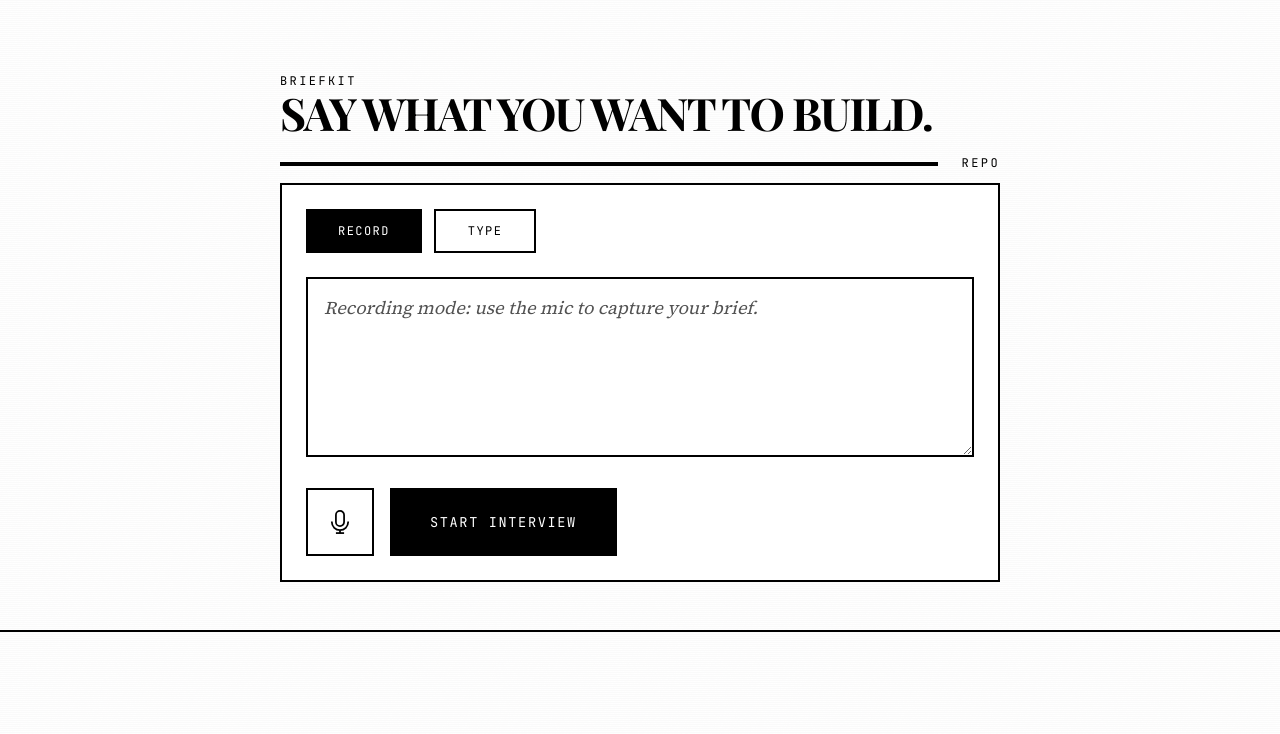
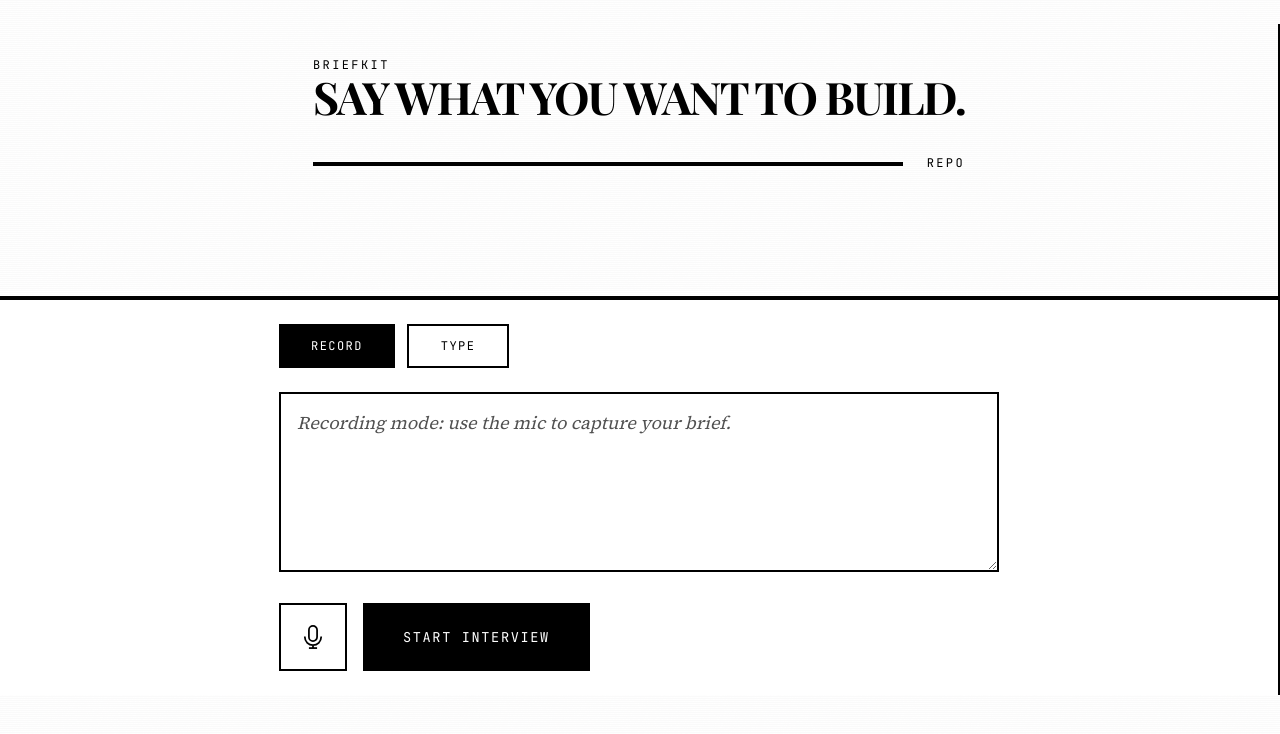
Before and after one commit to moeghashim/BriefKit, a Next.js app: page / in a window 1280 px wide. Shown: the top 734 px of the page. Built offline with nearby package versions, Linux system fonts and the light colour scheme.

Commit message:
Refactor workspace layout for consistency
- Update .workspace-left to flex column with fixed input area
- Unify InterviewClient structure to prevent layout shifts
- Improve transitions between brief and interview states

```diff
--- a/app/globals.css
+++ b/app/globals.css
@@ -66,7 +66,15 @@
   align-items: start;
 }
 
-.workspace-left,
+.workspace-left {
+  display: flex;
+  flex-direction: column;
+  height: 100%;
+  border-right: 2px solid var(--foreground);
+  transition: transform 300ms ease, opacity 300ms ease;
+  overflow: hidden;
+}
+
 .workspace-right {
   display: grid;
   gap: 1.5rem;
@@ -76,9 +84,23 @@
   transition: transform 300ms ease, opacity 300ms ease;
 }
 
+.content-scroll-area {
+  flex: 1;
+  overflow-y: auto;
+  display: flex;
+  flex-direction: column;
+}
+
+.fixed-input-area {
+  flex: 0 0 auto;
+  z-index: 10;
+  background: var(--background);
+  border-top: 2px solid var(--foreground);
+}
+
 .workspace:not(.split) .workspace-right {
   opacity: 0;
-  transform: translateY(20px);
+  transform: translateX(20px);
   pointer-events: none;
   max-height: 0;
   overflow: hidden;
@@ -93,11 +115,11 @@
 
 .workspace.split .workspace-left {
   border-right: 2px solid var(--foreground);
-  padding-right: 2rem;
+  padding-right: 0;
 }
 
 .workspace.split .workspace-right {
-  padding-left: 2rem;
+  padding-left: 0;
 }
 
 .workspace .container {
@@ -239,12 +261,12 @@
 }
 
 .section {
-  padding: 6rem 0;
+  padding: 4rem 0;
   border-bottom: 4px solid var(--foreground);
 }
 
 .section.compact {
-  padding: 3rem 0;
+  padding: 2rem 0;
 }
 
 .container.narrow {
@@ -402,7 +424,16 @@
 }
 
 .brief-section {
-  padding: 1.75rem 0;
+  padding: 2rem 0;
+  flex: 1;
+  display: flex;
+  flex-direction: column;
+}
+
+.brief-section .container {
+  flex: 1;
+  display: flex;
+  flex-direction: column;
 }
 
 .brief-section .simple-header {
@@ -415,6 +446,7 @@
 
 .brief-section .chat-box {
   padding: 1.5rem;
+  margin-top: auto;
 }
 
 .question-title {
--- a/components/InterviewClient.tsx
+++ b/components/InterviewClient.tsx
@@ -344,6 +344,7 @@
     <main>
       <div className={`workspace${hasFirstAnswer ? " split" : ""}`}>
         <div className="workspace-left">
+          <div className="content-scroll-area">
             <section className="section compact brief-section" id="brief">
               <div className="container narrow">
                 {!interviewStarted ? (
@@ -363,7 +364,64 @@
                         Repo
                       </a>
                     </div>
-                  <div className="chat-box">
+                    {error && <p className="muted">{error}</p>}
+                  </>
+                ) : (
+                  <>
+                    <div className="simple-header">
+                      <div className="mono">Current Question</div>
+                      <h1 className="hero-title question-title">
+                        {currentQuestion || "Preparing the first question..."}
+                      </h1>
+                    </div>
+                    <div className="rule-row compact">
+                      <div className="rule" />
+                      <a
+                        className="repo-link mono"
+                        href="https://github.com/moeghashim/BriefKit"
+                        target="_blank"
+                        rel="noreferrer"
+                      >
+                        Repo
+                      </a>
+                    </div>
+
+                    <details className="history-toggle">
+                      <summary className="mono">Show previous answers</summary>
+                      <div className="history-block">
+                        {interviewHistory.map((turn, index) => (
+                          <div key={`${turn.question}-${index}`} className="history-item">
+                            <div className="mono">Q{index + 1}</div>
+                            <p>{turn.question}</p>
+                            <div className="mono">A{index + 1}</div>
+                            <p>{turn.answer}</p>
+                          </div>
+                        ))}
+                      </div>
+                    </details>
+
+                    {interviewSummary && (
+                      <div className="card" style={{ marginTop: "2rem" }}>
+                        <div className="mono">Summary</div>
+                        <ul>
+                          {interviewSummary.map((item) => (
+                            <li key={item}>{item}</li>
+                          ))}
+                        </ul>
+                      </div>
+                    )}
+
+                    {error && <p className="muted">{error}</p>}
+                  </>
+                )}
+              </div>
+            </section>
+          </div>
+
+          <div className="fixed-input-area">
+            <div className="container narrow" style={{ padding: "1.5rem" }}>
+              {!interviewDone ? (
+                <div className="chat-box" style={{ border: "none", padding: 0, background: "transparent" }}>
                   <div className="mode-toggle" role="group" aria-label="Input mode">
                     {INPUT_MODES.map((mode) => (
                       <button
@@ -377,6 +435,9 @@
                       </button>
                     ))}
                   </div>
+
+                  {!interviewStarted ? (
+                    <>
                       <textarea
                         value={brief}
                         onChange={(e) => setBrief(e.target.value)}
@@ -408,57 +469,13 @@
                           </button>
                         )}
                         {transcribingTarget === "brief" && <span className="mono">Transcribing...</span>}
-                      <button className="primary" onClick={handleStartInterview} disabled={loadingInterview}>
+                        <button className="primary" onClick={() => handleStartInterview()} disabled={loadingInterview}>
                           {loadingInterview ? "Starting..." : startButtonLabel}
                         </button>
                       </div>
-                  </div>
-                  {error && <p className="muted">{error}</p>}
                     </>
                   ) : (
                     <>
-                  <div className="simple-header">
-                    <div className="mono">Current Question</div>
-                    <h1 className="hero-title question-title">
-                      {currentQuestion || "Preparing the first question..."}
-                    </h1>
-                  </div>
-                  <div className="rule-row compact">
-                    <div className="rule" />
-                    <a
-                      className="repo-link mono"
-                      href="https://github.com/moeghashim/BriefKit"
-                      target="_blank"
-                      rel="noreferrer"
-                    >
-                      Repo
-                    </a>
-                  </div>
-                  {error && <p className="muted">{error}</p>}
-                </>
-              )}
-            </div>
-          </section>
-
-          {interviewStarted && (
-            <section className="section compact">
-              <div className="container narrow">
-                <h2>Interview</h2>
-                {interviewInProgress && (
-                  <div className="chat-box">
-                    <div className="mode-toggle" role="group" aria-label="Input mode">
-                      {INPUT_MODES.map((mode) => (
-                        <button
-                          key={mode.id}
-                          type="button"
-                          className={`mode-button${inputMode === mode.id ? " active" : ""}`}
-                          onClick={() => setInputMode(mode.id)}
-                          aria-pressed={inputMode === mode.id}
-                        >
-                          {mode.label}
-                        </button>
-                      ))}
-                    </div>
                       <textarea
                         value={answerDraft}
                         onChange={(e) => setAnswerDraft(e.target.value)}
@@ -492,65 +509,35 @@
                           </button>
                         )}
                         {transcribingTarget === "answer" && <span className="mono">Transcribing...</span>}
-                      <button className="primary" onClick={handleSendAnswer} disabled={loadingInterview}>
+                        <button className="primary" onClick={() => handleSendAnswer()} disabled={loadingInterview}>
                           {loadingInterview ? "Waiting..." : "Send Answer"}
+                        </button>
+                        <button className="secondary" onClick={handleStopInterview} disabled={loadingInterview}>
+                          Finish Interview
+                        </button>
+                        <button className="ghost" onClick={handleRestartInterview} disabled={loadingInterview}>
+                          Restart
+                        </button>
+                      </div>
+                    </>
+                  )}
+                </div>
+              ) : (
+                <div className="card">
+                  <div className="mono">Interview Complete</div>
+                  <p>Generate the PRD and exports when you are ready.</p>
+                  <div className="button-row">
+                     <button className="primary" onClick={handleGenerate} disabled={generating || loadingInterview}>
+                      {generating ? "Generating..." : "Generate PRD"}
+                    </button>
+                    <button className="secondary" onClick={handleRestartInterview} disabled={loadingInterview}>
+                      Restart Interview
                     </button>
                   </div>
                 </div>
               )}
-
-                <details className="history-toggle">
-                  <summary className="mono">Show previous answers</summary>
-                  <div className="history-block">
-                    {interviewHistory.map((turn, index) => (
-                      <div key={`${turn.question}-${index}`} className="history-item">
-                        <div className="mono">Q{index + 1}</div>
-                        <p>{turn.question}</p>
-                        <div className="mono">A{index + 1}</div>
-                        <p>{turn.answer}</p>
-                      </div>
-                    ))}
-                  </div>
-                </details>
-
-                {interviewDone && (
-                  <div className="card">
-                    <div className="mono">Interview Complete</div>
-                    <p>Generate the PRD and exports when you are ready.</p>
-                  </div>
-                )}
-
-                {interviewSummary && (
-                  <div className="card">
-                    <div className="mono">Summary</div>
-                    <ul>
-                      {interviewSummary.map((item) => (
-                        <li key={item}>{item}</li>
-                      ))}
-                    </ul>
-                  </div>
-                )}
-
-                <div className="button-row">
-                  {!interviewDone && (
-                    <button className="secondary" onClick={handleStopInterview} disabled={loadingInterview}>
-                      Finish Interview
-                    </button>
-                  )}
-                  {interviewDone && (
-                    <button className="primary" onClick={handleGenerate} disabled={generating || loadingInterview}>
-                      {generating ? "Generating..." : "Generate PRD"}
-                    </button>
-                  )}
-                  {interviewStarted && (
-                    <button className="secondary" onClick={handleRestartInterview} disabled={loadingInterview}>
-                      Restart Interview
-                    </button>
-                  )}
             </div>
           </div>
-            </section>
-          )}
         </div>
 
         <div className="workspace-right">
```
Lines whose indentation alone changed are shown as unchanged.
